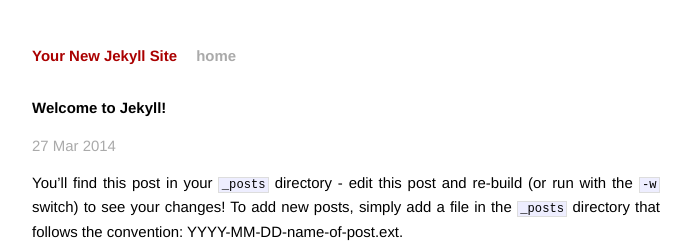
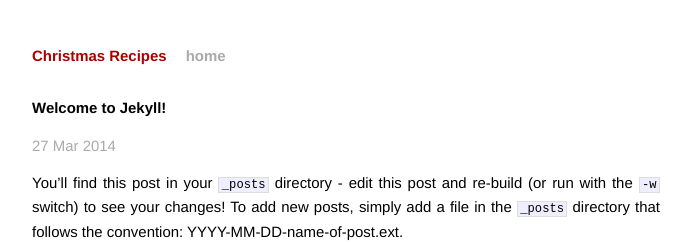
Before and after one commit to nightcry7/blog, a Jekyll site: the page built from _posts/2014-03-27-welcome-to-jekyll.markdown, in a window 1280 px wide. Shown: the top 243 px of the page, without its empty margins (294-985 px from the left). Built offline with Jekyll 4.4.1, drawn with Linux system fonts in a browser that asks for light colours; Markdown is read by kramdown in place of the engine named in the settings.

Commit message:
Another Change

```diff
--- a/_config.yml
+++ b/_config.yml
@@ -1,8 +1,4 @@
-name: Your New Jekyll Site
+name: Christmas Recipes
 markdown: redcarpet
 pygments: true
-safe: true
-lsi: false
-pygments: true
-source: your top-level directory
 baseurl: /blog
```
